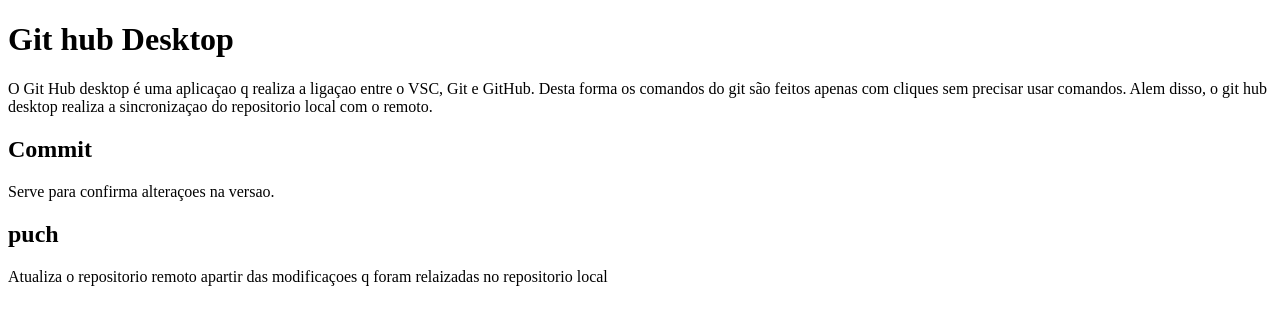
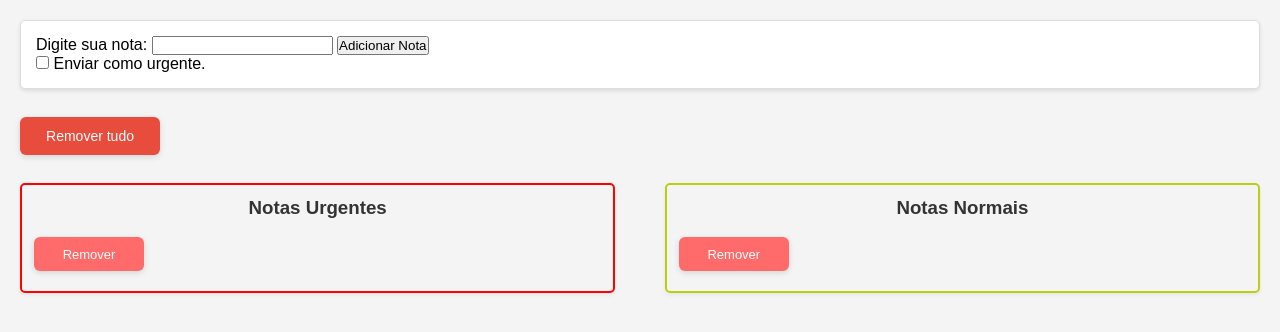
Before and after one commit to nathanmarcheck/criador_notas, a plain HTML site: page index.html in a window 1280 px wide. Drawn offline with Linux system fonts and the light colour scheme.

Commit message:
atividade

```diff
--- /dev/null
+++ b/css/styles.css
@@ -0,0 +1,126 @@
+*{
+    margin: 0;
+    padding: 0;
+    box-sizing: border-box;
+}
+body{
+    font-family: Arial, sans-serif;
+    background-color: #f4f4f4;
+    padding: 20px;
+}
+.caixa-nota{
+    background-color: #fff;
+    border: 1px solid #ddd;
+    border-radius: 5px;
+    padding: 15px;
+    margin-bottom: 20px;
+    box-shadow: 0 2px 4px rgba(0,0,0,0.1);
+}
+.caixa-nota p{ color: #555; line-height: 1.6; }
+
+.notas{
+    display: flex;
+    gap: 20px;
+    margin-top: 20px;
+    align-items: flex-start;
+    flex-wrap: wrap;
+    width: 100%;
+    justify-content: space-between;
+}
+.notas_urgentes, .notas_normais{
+    flex: 1 1 48%;
+    box-sizing: border-box;
+    padding: 12px;
+    background: transparent;
+    min-width: 220px;
+    max-width: 48%;
+    border-radius: 5px;
+    box-shadow: 0 2px 4px rgba(0,0,0,0.06);
+}
+.notas_urgentes{ border: 2px solid #ff0101; }
+.notas_normais{ border: 2px solid #bbce11; }
+.notas_urgentes h3, .notas_normais h3{
+    text-align: center;
+    margin-bottom: 12px;
+    color: #333;
+}
+
+/* manter pontinhos nas <ul> */
+.notas_urgentes .lista-urgentes,
+.notas_normais .lista-normais{
+    list-style-type: disc;
+    list-style-position: outside;
+    padding-left: 24px;
+    margin: 0;
+}
+
+/* cada li mantém marcador e tem conteúdo alinhado por .li-content */
+.notas_urgentes li,
+.notas_normais li{
+    background: #fff;
+    padding: 8px 12px;
+    border-radius: 6px;
+    box-shadow: 0 1px 3px rgba(0,0,0,0.06);
+    margin-bottom: 8px;
+    display: list-item; /* preserva o marcador (bullet) */
+}
+
+/* layout interno do li: texto à esquerda, botão à direita */
+.li-content{
+    display: flex;
+    justify-content: space-between;
+    align-items: center;
+}
+
+/* estilo do texto dentro do li */
+.li-text{
+    color: #000;
+    margin-right: 12px;
+}
+
+/* botão remover dentro do li */
+.remover-li{
+    background: #e74c3c;
+    color: #fff;
+    border: none;
+    padding: 6px 10px;
+    border-radius: 4px;
+    cursor: pointer;
+    font-size: 13px;
+}
+.remover-li:hover{ background: #c0392b; }
+
+/* botões "Remover" (externos) */
+input[type="button"][value^="Remover"]{
+    width: 140px;
+    height: 38px;
+    display: inline-flex;
+    align-items: center;
+    justify-content: center;
+    gap: 8px;
+    padding: 0 12px;
+    background-color: #e74c3c;
+    color: #fff;
+    border: none;
+    border-radius: 6px;
+    font-size: 14px;
+    cursor: pointer;
+    box-shadow: 0 2px 6px rgba(0,0,0,0.12);
+    transition: background-color 0.15s ease, transform 0.08s ease;
+    margin: 8px 0;
+    box-sizing: border-box;
+}
+input[type="button"][value^="Remover"]:hover{
+    background-color: #c0392b;
+    transform: translateY(-1px);
+}
+input[type="button"][value^="Remover"]:active{ transform: translateY(0); }
+
+.notas input[type="button"][value^="Remover"]{
+    width: 110px;
+    height: 34px;
+    font-size: 13px;
+    padding: 0 10px;
+    margin-top: 6px;
+    background-color: #ff6b6b;
+}
--- a/index.html
+++ b/index.html
@@ -1,16 +1,38 @@
 <!DOCTYPE html>
-<html lang="en,pt-BR">
+<html lang="pt-BR">
 <head>
     <meta charset="UTF-8">
     <meta name="viewport" content="width=device-width, initial-scale=1.0">
-    <title>Teste git hub desktop</title>
+    <title>Notas</title>
+    <script src="js/scripts.js"></script>
+    <link rel="stylesheet" href="css/styles.css">
 </head>
 <body>
-    <h1>Git hub Desktop</h1>
-    <p>O Git Hub desktop é uma aplicaçao q realiza a ligaçao entre o VSC, Git e GitHub. Desta forma os comandos do git são feitos apenas com cliques sem precisar usar comandos. Alem disso, o git hub desktop realiza a sincronizaçao do repositorio local com o remoto.</p>
-    <h2>Commit</h2>
-    <p>Serve para confirma alteraçoes na versao.</p>
-    <h2>puch</h2>
-    <p>Atualiza o repositorio remoto apartir das modificaçoes q foram relaizadas no repositorio local</p>
+    <div class="caixa-nota">
+        <form>
+            <label for="nota">Digite sua nota:</label>
+            <input type="text" id="nota" name="nota">
+            <input type="button" value="Adicionar Nota" onclick="adicionarNota()">
+            <br>
+            <input type="checkbox" name="urgente" id="urgente">
+            <label for="urgente">Enviar como urgente.</label>
+        </form>
+    </div>
+
+
+        <input type="button" value="Remover tudo" onclick="removerTodasNotas()">
+
+    <div class="notas">
+    <div class="notas_urgentes">
+        <h3>Notas Urgentes</h3>
+        <ul class="lista-urgentes"></ul>
+        <input type="button" value="Remover" onclick="removerNotasUrgentes()">
+    </div>
+    <div class="notas_normais">
+        <h3>Notas Normais</h3>
+        <ul class="lista-normais"></ul>
+        <input type="button" value="Remover" onclick="removerNotas()">
+    </div>
+</div>
 </body>
 </html>
--- /dev/null
+++ b/js/scripts.js
@@ -0,0 +1,62 @@
+function adicionarNota() {
+    const notaInput = document.getElementById('nota');
+    const nota = notaInput.value;
+
+    const checkbox = document.getElementById('urgente');
+    const urgente = checkbox.checked;
+
+    if (nota === '') {
+        alert('Por favor, insira uma nota.');
+        return;
+    }
+
+    let mensagem = nota;
+
+    if (urgente) {
+        const notasUrgentes = document.querySelector('.lista-urgentes');
+        const pUrgente = document.createElement('li');
+        pUrgente.textContent = mensagem;
+        pUrgente.id = 'urgente';
+        pUrgente.className = "reUrgente";
+        notasUrgentes.appendChild(pUrgente);
+    }
+    else
+        {
+        const notasNormais = document.querySelector('.lista-normais');
+        const pNormal = document.createElement('li');
+        pNormal.textContent = mensagem;
+        pNormal.id = 'normal';
+        pNormal.className = "reNormal";
+        notasNormais.appendChild(pNormal);
+    }
+    notaInput.value = '';
+    checkbox.checked = false;
+}
+function removerTodasNotas() {
+    const notasUrgentes = document.getElementsByClassName('reUrgente');
+    const notasNormais = document.getElementsByClassName('reNormal');
+    if (notasUrgentes) {
+        while(notasUrgentes.length > 0) {
+            notasUrgentes[0].remove();
+        }
+    }
+    if (notasNormais) {
+        while(notasNormais.length > 0) {
+            notasNormais[0].remove();
+        }
+    }
+}
+function removerNotasUrgentes() {
+    const notasUrgentes = document.getElementById('urgente');
+    if (notasUrgentes) {
+        notasUrgentes.remove();
+        notasUrgentes.innerHTML = '<h3>Notas Urgentes</h3>';
+    }
+}
+function removerNotas() {
+    const notasNormais = document.getElementById('normal');
+    if (notasNormais) {
+        notasNormais.remove();
+        notasNormais.innerHTML = '<h3>Notas Normais</h3>';
+    }
+}
```
Also changed, not shown: 1 other file.
